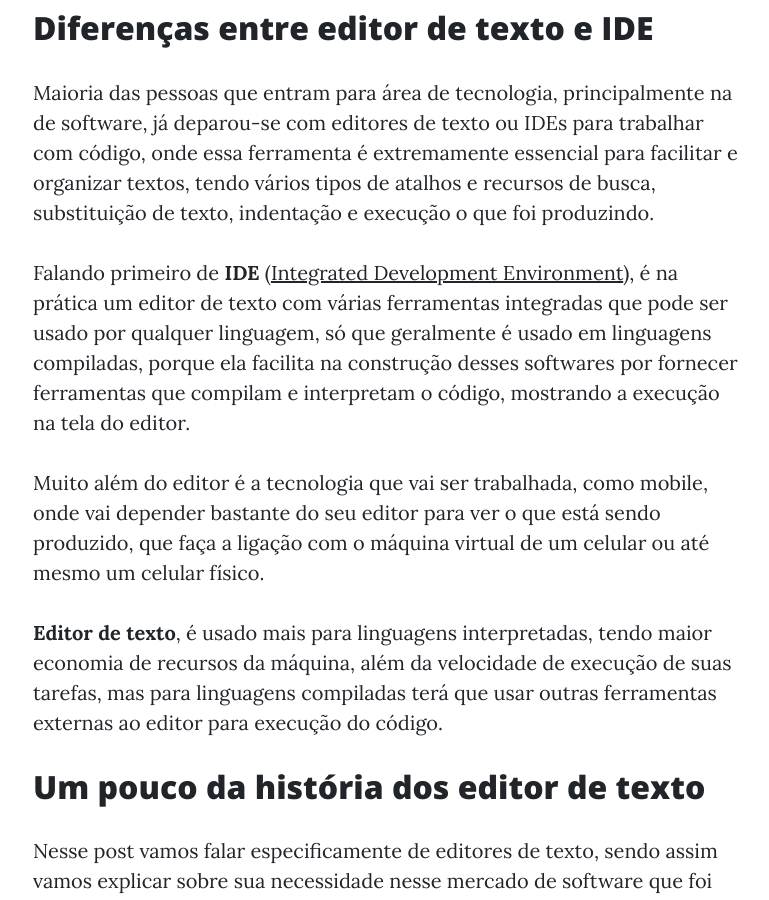
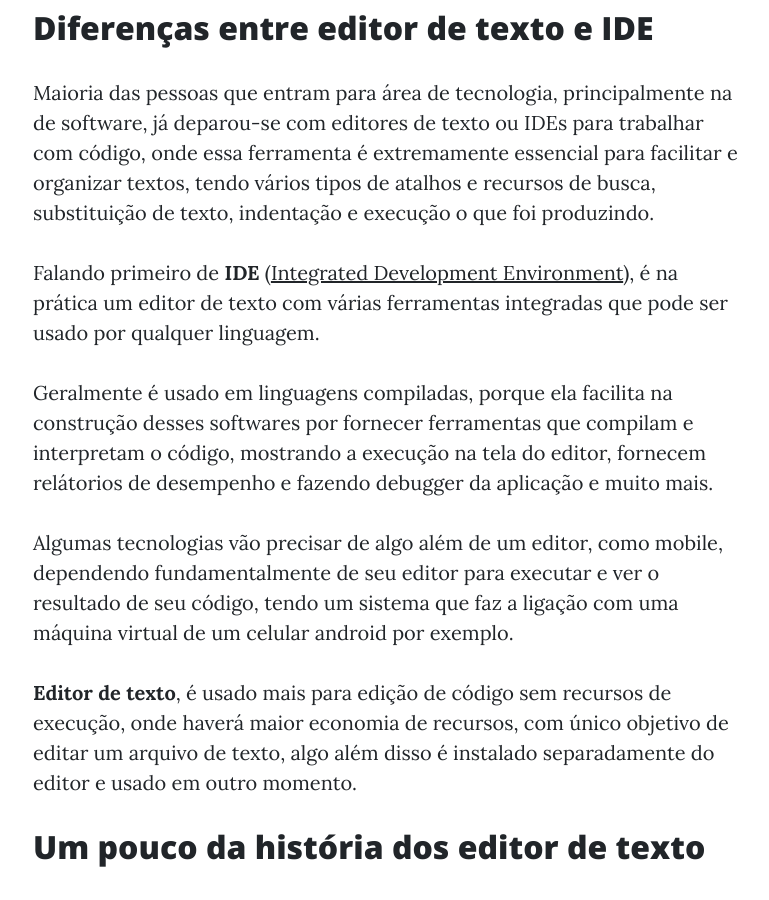
Before and after one commit to AbelAguiar/Blog, a Jekyll site: the page built from _posts/2019-06-01-editores-codigo-qual-melhor.markdown, in a window 1280 px wide and 900 px high, scrolled down 765 px. Shown: the whole window, without its empty margins (252-1021 px from the left). Built offline with Jekyll 4.4.1, drawn with Linux system fonts in a browser that asks for light colours; comment, search, counter and statistics services are not loaded.

Commit message:
update post 'Editores de código, qual o melhor?'

```diff
--- a/_posts/2019-06-01-editores-codigo-qual-melhor.markdown
+++ b/_posts/2019-06-01-editores-codigo-qual-melhor.markdown
@@ -18,13 +18,15 @@ Não quero refletir opinião, dizer qual o melhor editor de texto ou algo nesse
 
 Maioria das pessoas que entram para área de tecnologia, principalmente na de software, já deparou-se com editores de texto ou IDEs para trabalhar com código, onde essa ferramenta é extremamente essencial para facilitar e organizar textos, tendo vários tipos de atalhos e recursos de busca, substituição de texto, indentação e execução o que foi produzindo.
 
-Falando primeiro de **IDE** ([Integrated Development Environment][IDE]), é na prática um editor de texto com várias ferramentas integradas que pode ser usado por qualquer linguagem, só que geralmente é usado em linguagens compiladas, porque ela facilita na construção desses softwares por fornecer ferramentas que compilam e interpretam o código, mostrando a execução na tela do editor.
+Falando primeiro de **IDE** ([Integrated Development Environment][IDE]), é na prática um editor de texto com várias ferramentas integradas que pode ser usado por qualquer linguagem.
+
+Geralmente é usado em linguagens compiladas, porque ela facilita na construção desses softwares por fornecer ferramentas que compilam e interpretam o código, mostrando a execução na tela do editor, fornecem relátorios de desempenho e fazendo debugger da aplicação e muito mais.
 
 [IDE]: https://en.wikipedia.org/wiki/Integrated_development_environment
 
-Muito além do editor é a tecnologia que vai ser trabalhada, como mobile, onde vai depender bastante do seu editor para ver o que está sendo produzido, que faça a ligação com o máquina virtual de um celular ou até mesmo um celular físico.
+Algumas tecnologias vão precisar de algo além de um editor, como mobile, dependendo fundamentalmente de seu editor para executar e ver o resultado de seu código, tendo um sistema que faz a ligação com uma máquina virtual de um celular android por exemplo.
 
-**Editor de texto**, é usado mais para linguagens interpretadas, tendo maior economia de recursos da máquina, além da velocidade de execução de suas tarefas, mas para linguagens compiladas terá que usar outras ferramentas externas ao editor para execução do código.
+**Editor de texto**, é usado mais para edição de código sem recursos de execução, onde haverá maior economia de recursos, com único objetivo de editar um arquivo de texto, algo além disso é instalado separadamente do editor e usado em outro momento.
 
 ## Um pouco da história dos editor de texto
 
```
